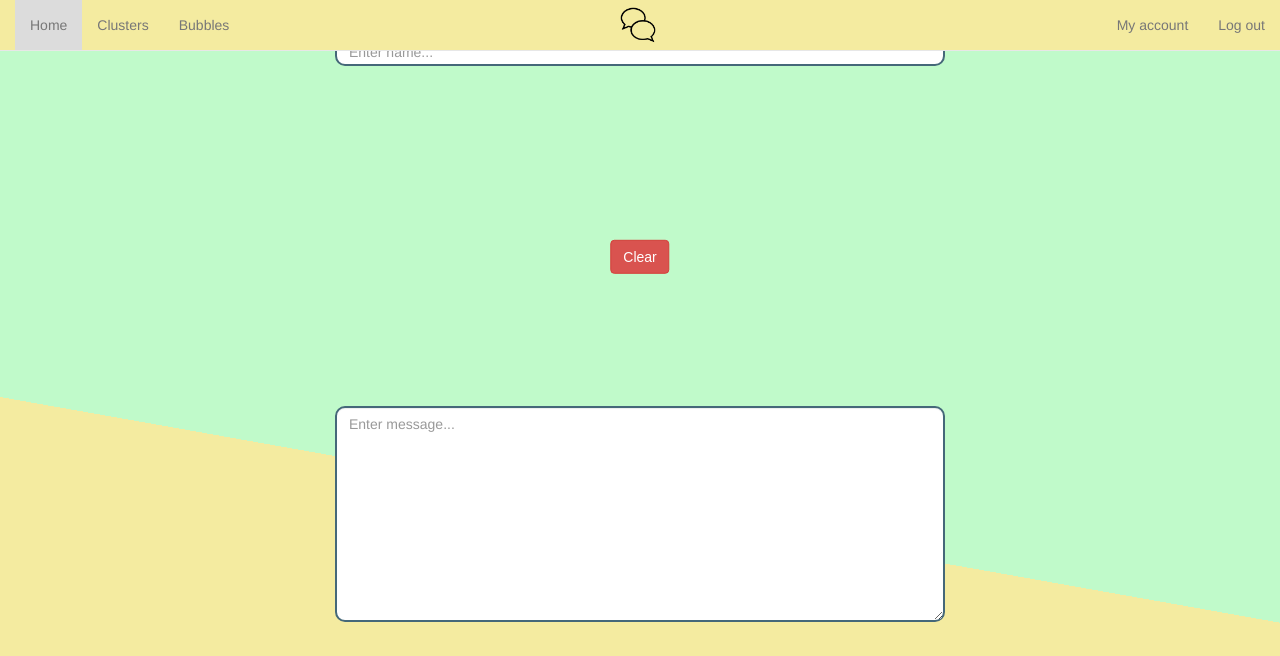
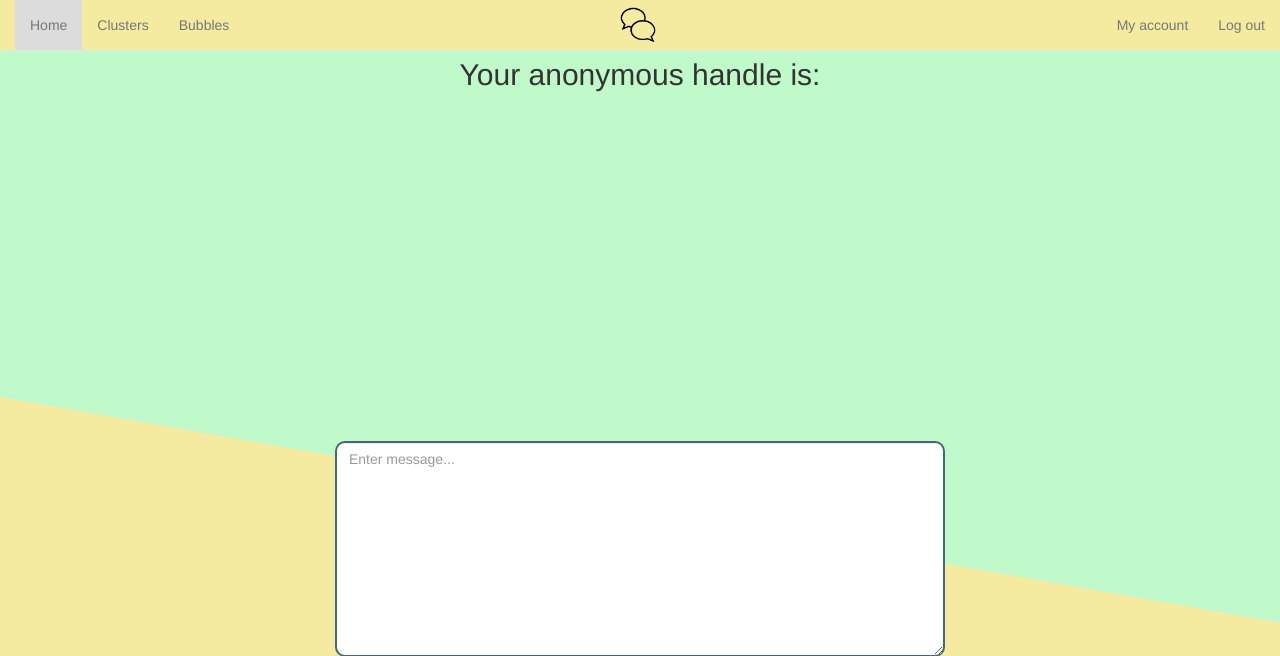
Before and after one commit to StormFireFox1/BubbleChat, a Node server app: page /bubble in a window 1280 px wide; the page is wider, and only the part inside the window is pictured. Shown: the top 656 px of that part. Run offline with Node 20, Linux system fonts and the light colour scheme; the visitor is signed in with stand-in values (Sample User, id 1); some libraries are stand-ins or nearby versions; some web fonts are replaced.

Commit message:
Set custom 404 page and refine chatroom

```diff
--- a/app.js
+++ b/app.js
@@ -50,6 +50,14 @@ app.use(function (err, req, res, next) {
   res.locals.message = err.message;
   res.locals.error = req.app.get('env') === 'development' ? err : {};
 
+  if(err.status == 404) {
+    res.status(404);
+    res.render('404', {
+      title: "BubbleChat",
+      cookie: req.cookies.sessionID,
+    });
+  }
+
   // render the error page
   res.status(err.status || 500);
   res.render('error');
--- a/views/account.hbs
+++ b/views/account.hbs
@@ -14,7 +14,7 @@
 		<h1>{{firstname}} {{lastname}}</h1>
 		<h2>{{dateofbirth}}</h2>
 		<h2>Username: {{username}}</h2>
-        <h2><button>Bubble me up!</button></h2>
+        <h2><button onclick="/loadingscreen">Bubble me up!</button></h2>
 
 		<h2>Tags:</h2>
 		<p>{{#each tags}} {{this}}
--- a/views/bubble.hbs
+++ b/views/bubble.hbs
@@ -11,11 +11,13 @@
         <div class="col-md-6 offset-md-3 col-sm-12">
             <h1 class="text-center">
                 {{bubble.name}}
-                <button id="clear" class="btn btn-danger">Clear</button>
+                <!-- <button id="clear" class="btn btn-danger">Clear</button> -->
             </h1>
             <div id="status"></div>
             <div id="chat">
-                <input type="text" id="username" class="form-control" placeholder="Enter name...">
+                <h2 class="text-center">
+                    Your anonymous handle is: {{handle}}
+                </h2>
                 <br>
                 <div class="card">
                     <div id="messages" class="card-block" style="overflow-y: scroll">
```
